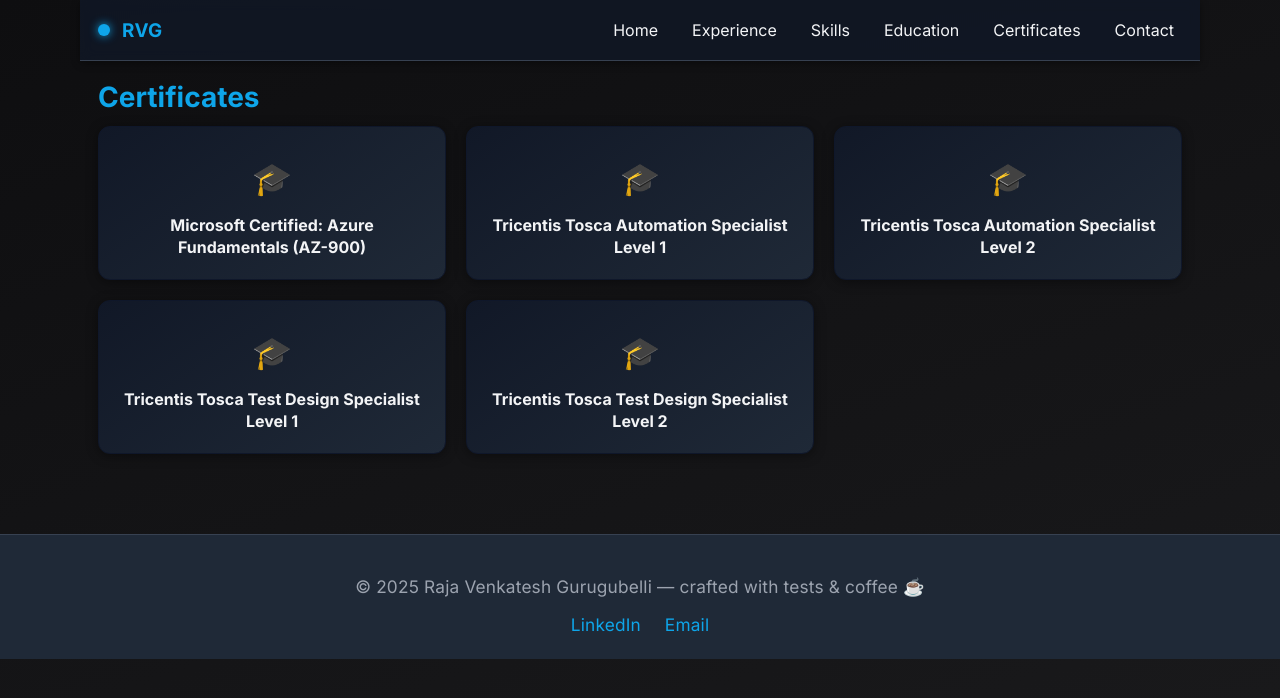
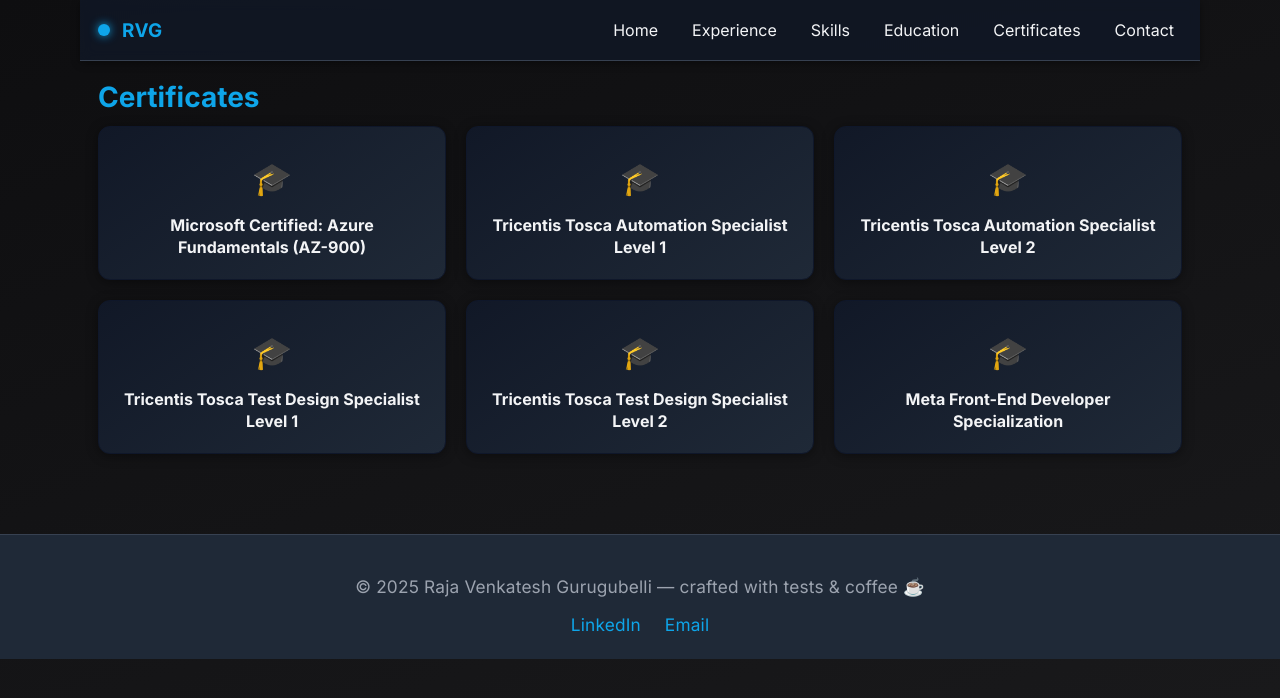
Before and after one commit to Rajavenkateshgurugubelli/portfolio, an Angular app: page /certificates in a window 1280 px wide. Shown: the top 698 px of the page. Built offline with nearby package versions, Linux system fonts and the light colour scheme.

Commit message:
Add Meta Front-End Developer Specialization certificate

```diff
--- a/src/app/certs/certs.component.html
+++ b/src/app/certs/certs.component.html
@@ -31,5 +31,11 @@
         <span class="cert-title">Tricentis Tosca Test Design Specialist Level 2</span>
       </a>
     </li>
+    <li>
+      <a class="card rise cert-card" href="https://www.coursera.org/account/accomplishments/specialization/W6CY8MPDRK9H" target="_blank" rel="noopener">
+        <span class="cert-icon" aria-hidden="true">🎓</span>
+        <span class="cert-title">Meta Front-End Developer Specialization</span>
+      </a>
+    </li>
   </ul>
 </section>
```
